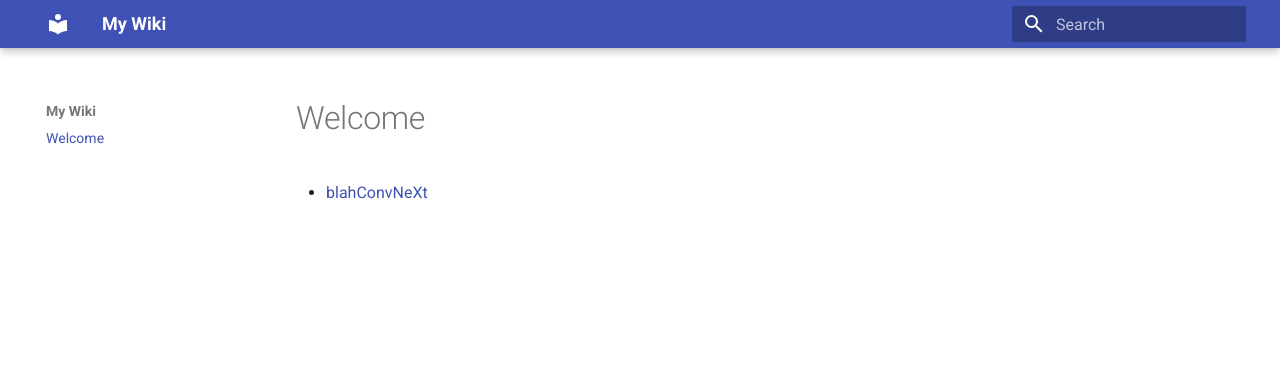
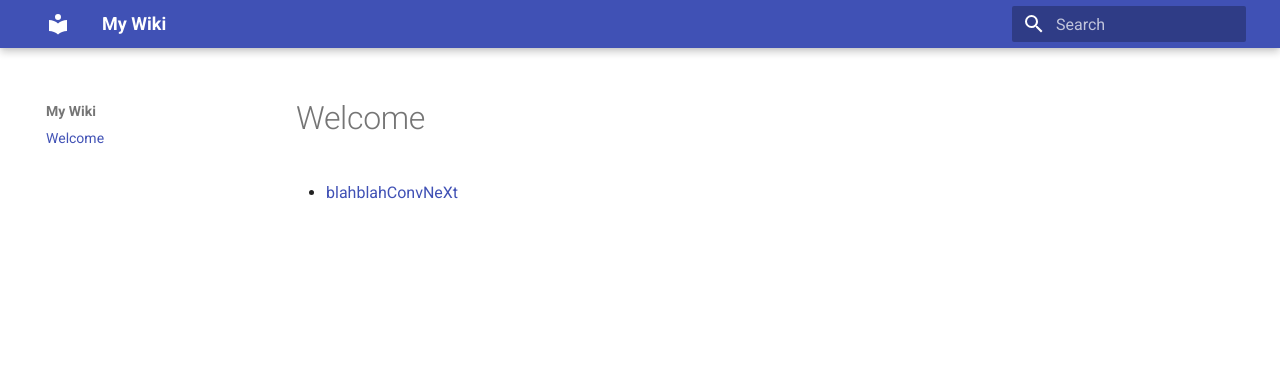
Before and after one commit to LWHSTechnicalArts/circuitPythonWiki, an MkDocs documentation site: the page built from docs/index.md, in a window 1280 px wide. Shown: the top 376 px of the page. Built offline with MkDocs 1.6.1 and Material for MkDocs 9.7.7, drawn with Linux system fonts in a browser that asks for light colours.

Commit message:
trivial edit

```diff
--- a/docs/index.md
+++ b/docs/index.md
@@ -1,3 +1,3 @@
 # Welcome
 
-- [blahConvNeXt](convnext.md)
+- [blahblahConvNeXt](convnext.md)
```
